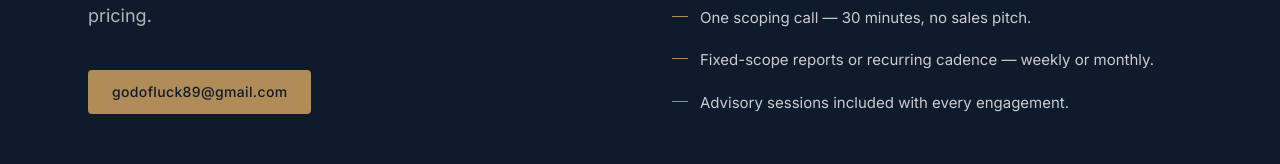
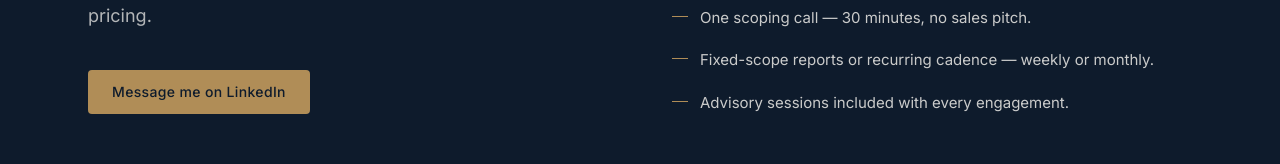
Before and after one commit to 8clever/consult, a React (Vite) app: page / in a window 1280 px wide. Shown: the part 5197-5361 px from the top of the page. Built offline with nearby package versions, Linux system fonts and the light colour scheme; the HTML template or start-up script is replaced by a standard one.

Commit message:
change contacts

```diff
--- a/src/components/Contact.tsx
+++ b/src/components/Contact.tsx
@@ -1,5 +1,5 @@
 
-const email = "godofluck89@gmail.com";
+const linkedinUrl = "https://www.linkedin.com/in/ivan-vitiaev";
 
 export default function Contact() {
   return (
@@ -15,10 +15,12 @@ export default function Contact() {
               options and pricing.
             </p>
             <a
-              href={`mailto:${email}`}
+              href={linkedinUrl}
+              target="_blank"
+              rel="noopener noreferrer"
               className="mt-10 inline-block rounded-sm bg-bronze px-6 py-3 text-sm font-medium tracking-wide text-ink transition-colors hover:bg-bronze-deep"
             >
-              {email}
+              Message me on LinkedIn
             </a>
           </div>
           <ul className="space-y-5 self-end border-t border-white/10 pt-8 text-[15px] md:border-t-0 md:pt-0">
```
